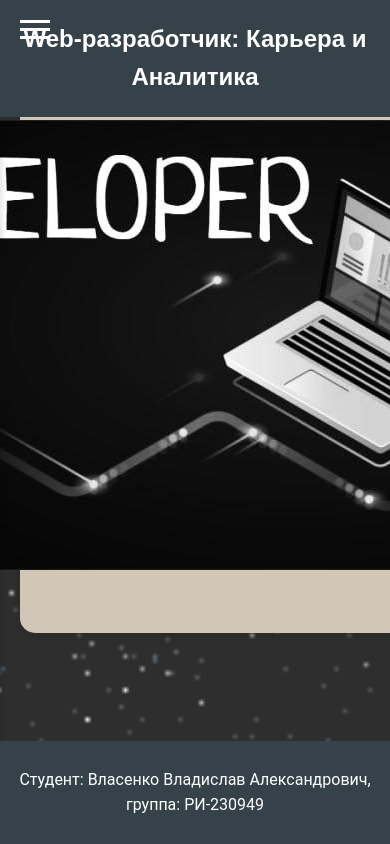
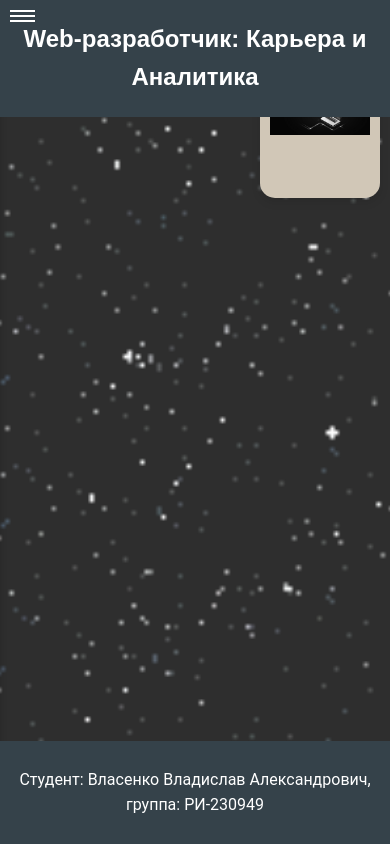
Before and after one commit to wrwsc/AnalyzProject, a Django app: page / in a window 390 px wide; the page is wider, and only the part inside the window is pictured. Run offline with Django 5.2, Linux system fonts and the light colour scheme; data that the repository does not hold is empty.

Commit message:
add media

```diff
--- a/backend/analyz_vacancy/static/base.css
+++ b/backend/analyz_vacancy/static/base.css
@@ -260,25 +260,33 @@
     margin: 0;
 }
 
-@media (min-width: 768px) {
-    .side-menu {
-        display: block;
+@media (max-width: 480px) {
+    .burger {
+        left: 10px;
+        top: 10px;
+        gap: 3px;
     }
 
-    .burger {
-        display: flex;
+    .burger span {
+        width: 25px;
+        height: 2px;
     }
-}
 
-@media (max-width: 768px) {
+    .side-menu ul li a {
+        font-size: 16px;
+    }
+
+    img {
+        max-width: 100%;
+        height: auto;
+    }
+
     main {
-        margin-left: 0;
-        padding: 100px 20px 60px;
+        padding: 80px 10px 40px;
     }
 
     .full-container {
-        width: 100%;
-        padding: 20px;
+        padding: 20px 10px;
     }
 
     .statistic-item {
@@ -286,11 +294,7 @@
         align-items: center;
     }
 
-    .statistic-item .analytics {
-        width: 100%;
-        margin-right: 0;
-    }
-
+    .statistic-item .analytics,
     .statistic-item .statistic-box {
         width: 100%;
     }
```
